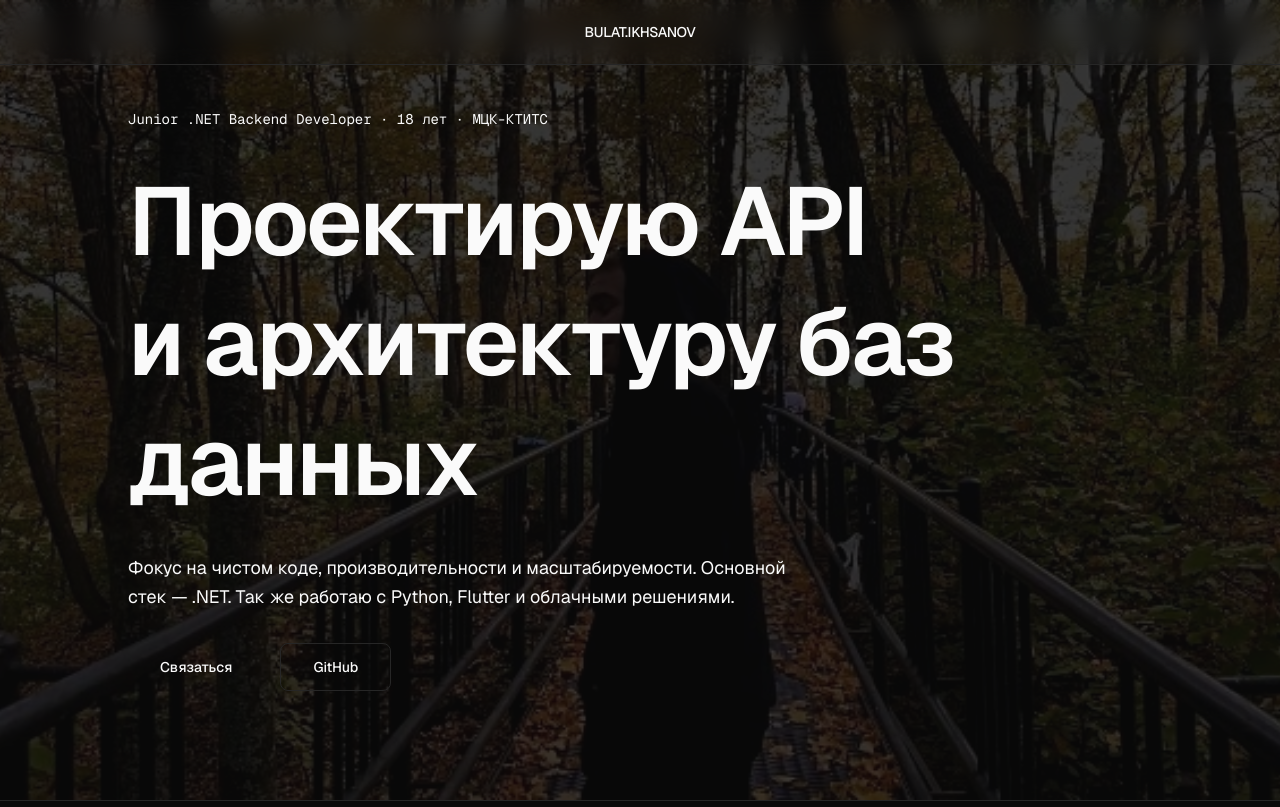
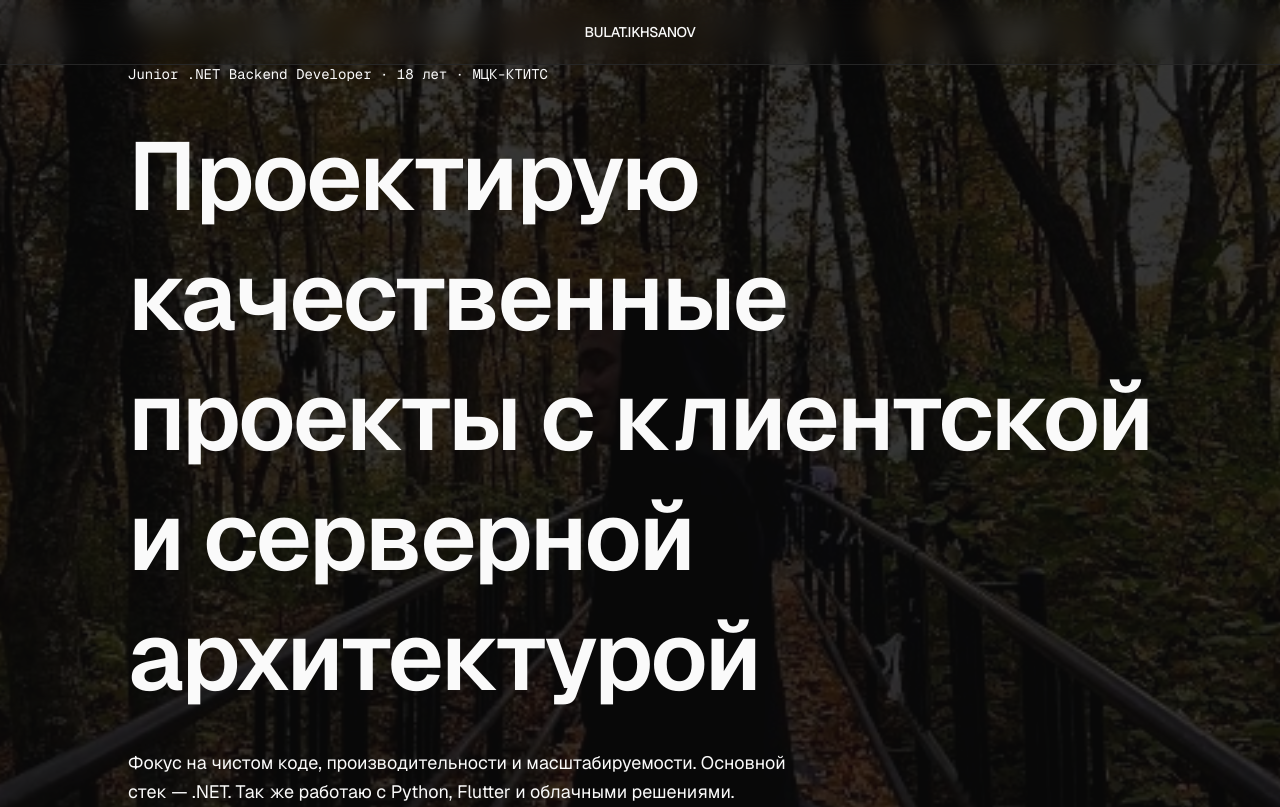
Before and after one commit to bulitt-ikhs/b_card_Ikhsanov, a Next.js app: page / in a window 1280 px wide. Shown: the top 807 px of the page. Built offline with nearby package versions, Linux system fonts and the light colour scheme.

Commit message:
hero section upd

```diff
--- a/app/page.tsx
+++ b/app/page.tsx
@@ -82,8 +82,8 @@ export default function Home() {
 
           <Reveal delay={100}>
             <h1 className="text-3xl sm:text-5xl md:text-7xl lg:text-8xl font-semibold tracking-tight leading-tight">
-              Проектирую API<br />
-              <span className="text-[var(--text-secondary)]">и архитектуру баз данных</span>
+              Проектирую качественные <br />
+              <span className="text-[var(--text-secondary)]">проекты с клиентской и серверной архитектурой</span>
             </h1>
           </Reveal>
 
```
